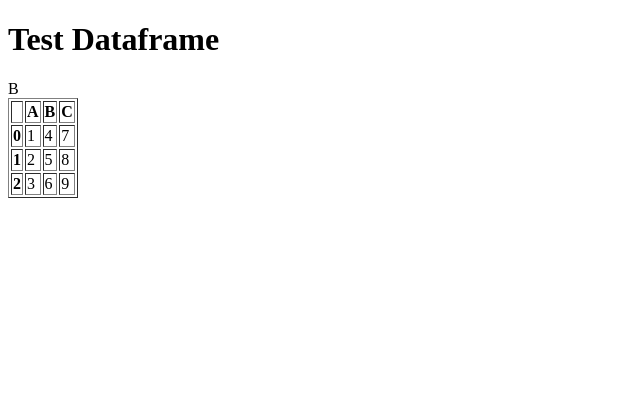
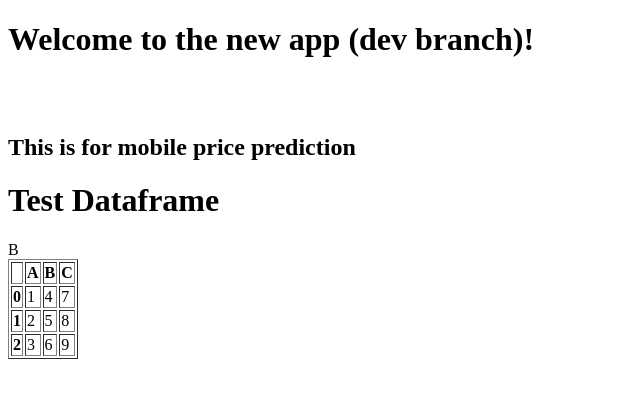
Before and after one commit to siyuanan/MSDS434_project, a Flask app: page / in a window 1280 px wide. Shown: the top 398 px of the page, without its empty margins (0-640 px from the left). Run offline with Flask 2, Linux system fonts and the light colour scheme.

Commit message:
Update view.html

```diff
--- a/templates/view.html
+++ b/templates/view.html
@@ -4,6 +4,12 @@
         <meta charset="UTF-8">
         <title>Dev Environment</title>
     </head>
+
+    <h1> Welcome to the new app (dev branch)!</h1>
+
+    <h2>
+    <br/><br/>This is for mobile price prediction
+    </h2>
 
     <h1> Test Dataframe </h1>
 
```
